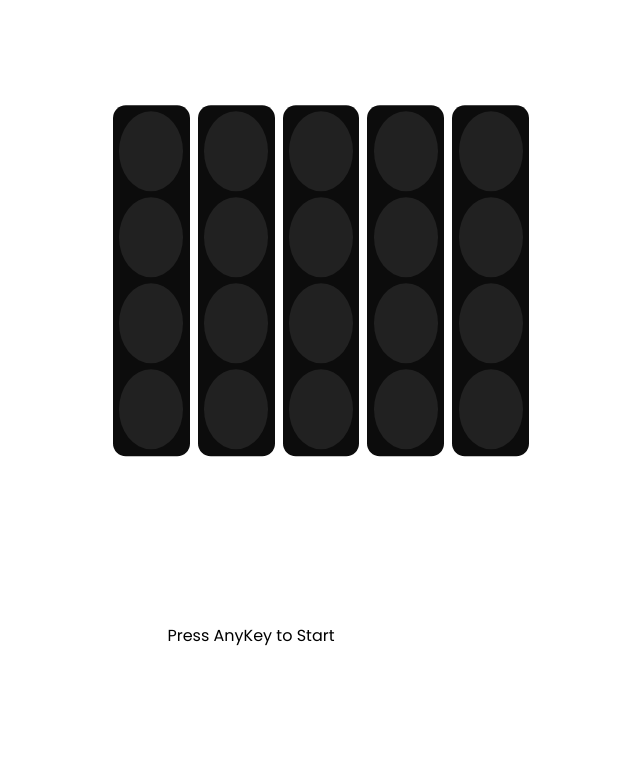
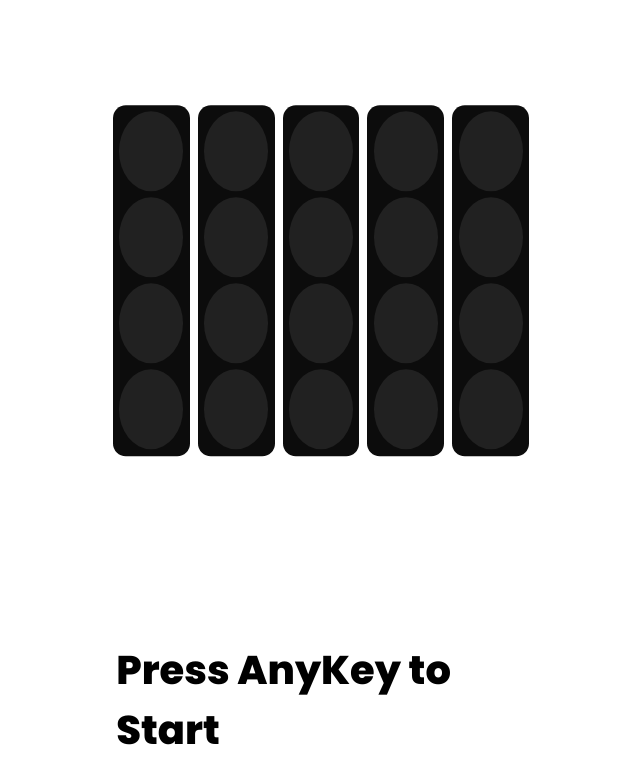
Before and after one commit to fdehech/F1_Reflex, a plain HTML site: page index.html in a window 1280 px wide. Both pictures are taken after a click on the element "Start". Shown: the whole page, without its empty margins (319-959 px from the left). Drawn offline with Linux system fonts and the light colour scheme.

Commit message:
Pushing Files

```diff
--- a/styles.css
+++ b/styles.css
@@ -49,12 +49,12 @@ html, body {
 .watch {
     visibility: hidden;
     position: fixed;
-    top: 50%;
+    top: 62.5%;
     left: 50%;
     transform: translate(-50%);
     color: black;
-    padding: 1wh;
-    font-size: 2rem;
+    font-size: 5vh;
+    font-weight: 500;
     text-align: center;
     font-family: "Poppins", sans-serif;
 }
@@ -88,9 +88,15 @@ html, body {
     border-radius: 50%;
 }
 .instr{
-    width: 37.5vw;
+    position: absolute;
+    width: 32vw;
+    font-size: 5vh;
+    font-weight: 750;
+    top: 75%;
+    left: 50%;
     font-family: "Poppins", sans-serif;
-    transform: translate(38vw,20vw);
+    transform: translate(-50%);
+
 }
 
 @media (max-width: 480px) {
```
